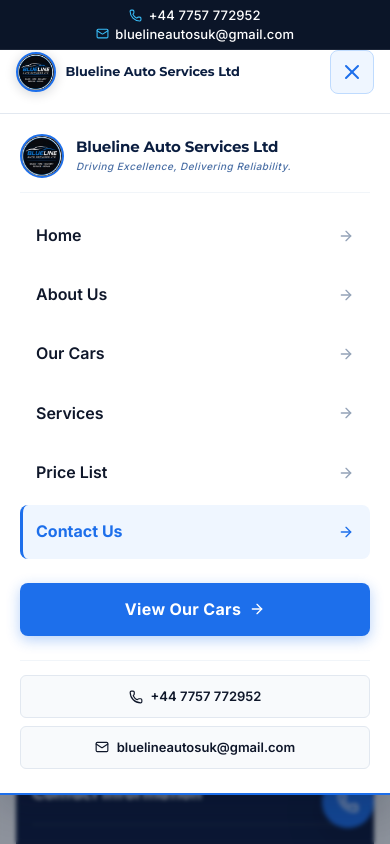
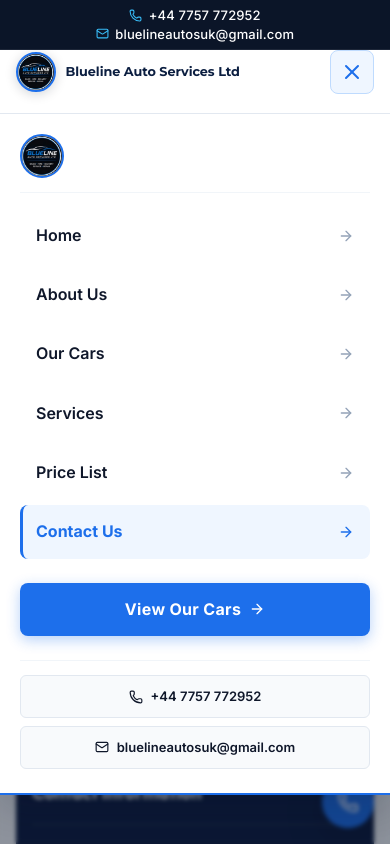
Before and after one commit to adewoyeodunayo27-ai/blueline_auto_service_ltd, a React (Vite) app: page /contact in a window 390 px wide. Both pictures are taken after a click on the button "Open navigation menu". Shown: the top 844 px of the page. Built offline with nearby package versions, Linux system fonts and the light colour scheme.

Commit message:
fix: remove duplicate company name/slogan from mobile drawer

```diff
--- a/src/components/Header.jsx
+++ b/src/components/Header.jsx
@@ -170,12 +170,8 @@
         <div className="mobile-nav-inner">
           {/* Mobile Header Brand Display */}
           <div className="mobile-brand-bar">
-            <Link to="/" onClick={closeMobile} aria-label="Return to Home" className="mobile-brand-link">
+            <Link to="/" onClick={closeMobile} aria-label="Return to Home">
               <img src="/logo.png" alt="Blueline Auto Services Ltd Logo" className="mobile-logo-thumb" />
-              <div className="mobile-brand-text">
-                <span className="mobile-brand-name">Blueline Auto Services Ltd</span>
-                <span className="mobile-brand-slogan">Driving Excellence, Delivering Reliability.</span>
-              </div>
             </Link>
           </div>
 
```
